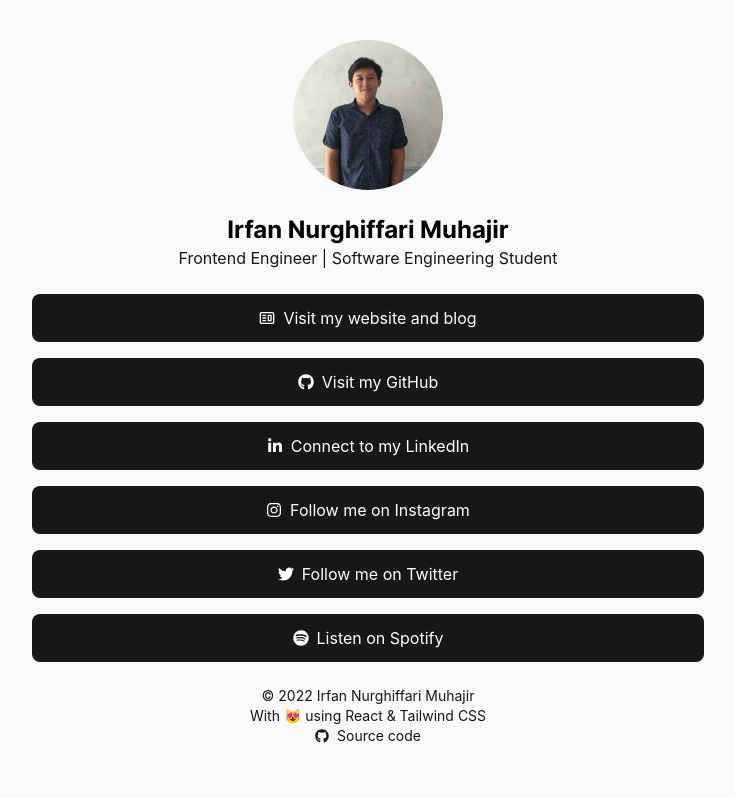
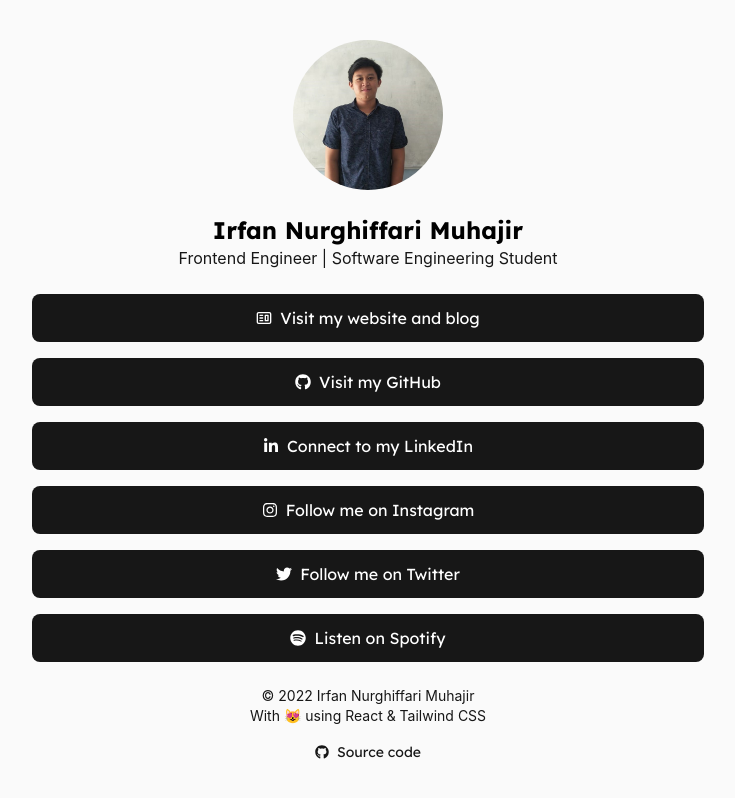
Before and after one commit to irfan44/socialtree, a React (Vite) app: page / in a window 1280 px wide. Shown: the top 798 px of the page, without its empty margins (272-1007 px from the left). Built offline with nearby package versions, Linux system fonts and the light colour scheme.

Commit message:
feat: update link & font style

```diff
--- a/src/App.css
+++ b/src/App.css
@@ -4,11 +4,11 @@
 
 @layer base {
   @font-face {
-    font-family: "Inter";
+    font-family: "Lexend Deca";
     font-style: normal;
     font-weight: 400 700;
     font-display: swap;
-    src: url("/src/fonts/Inter-VariableFont.ttf") format("truetype");
+    src: url("/src/fonts/LexendDeca-VariableFont.ttf") format("truetype");
   }
 
   h1,
@@ -44,4 +44,8 @@
   body {
     @apply bg-neutral-50;
   }
+
+  a {
+    @apply font-sans;
+  }
 }
--- a/src/App.tsx
+++ b/src/App.tsx
@@ -13,7 +13,7 @@ import Links from "types/links";
 const App = () => {
   const links: Links[] = [
     {
-      href: "https://irfannm.me",
+      href: "https://www.irfannm.xyz",
       text: "Visit my website and blog",
       icon: <CgWebsite />,
     },
@@ -28,7 +28,7 @@ const App = () => {
       icon: <FaLinkedinIn />,
     },
     {
-      href: "https://www.instagram.com/irfan_nm44",
+      href: "https://www.instagram.com/irfannm44",
       text: "Follow me on Instagram",
       icon: <FaInstagram />,
     },
@@ -69,11 +69,11 @@ const App = () => {
         </div>
       </div>
       <div className="text-center mt-6">
-        <div>
-          <p className="text-sm">© 2022 Irfan Nurghiffari Muhajir</p>
-          <p className="text-sm">With 😻 using React & Tailwind CSS</p>
+        <div className="text-sm">
+          <p>© 2022 Irfan Nurghiffari Muhajir</p>
+          <p>With 😻 using React & Tailwind CSS</p>
         </div>
-        <div className="flex justify-center text-sm">
+        <div className="flex justify-center text-sm mt-4">
           <a href="https://github.com/irfan44/socialtree" target="_blank">
             <div className="flex items-center">
               <span className="mr-2">
--- a/tailwind.config.js
+++ b/tailwind.config.js
@@ -5,7 +5,7 @@ module.exports = {
   theme: {
     extend: {
       fontFamily: {
-        sans: ["Inter", ...fontFamily.sans],
+        sans: ["Lexend Deca", ...fontFamily.sans],
       },
     },
   },
```
Also changed, not shown: src/fonts/Inter-VariableFont.ttf (deleted), src/fonts/LexendDeca-VariableFont.ttf (added).
